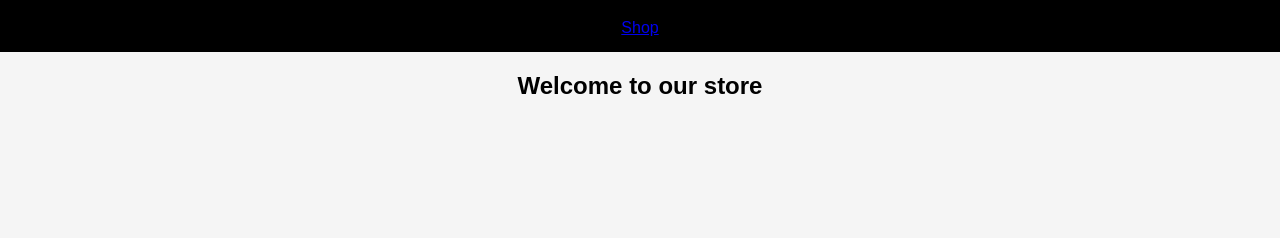
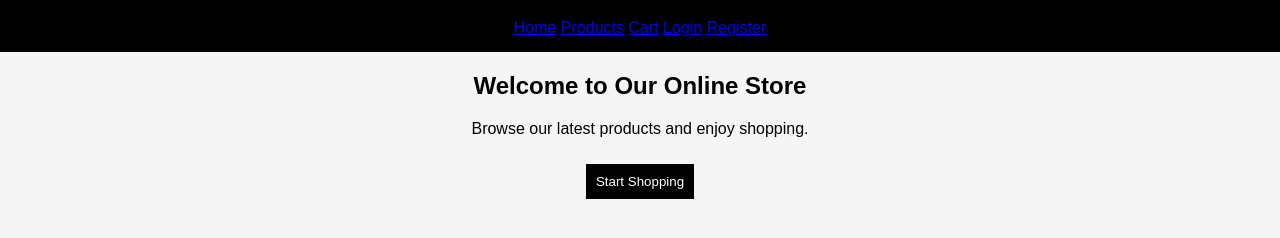
Before and after one commit to sudiptanandan23/ecommerce-demo, a website: page public/index.html in a window 1280 px wide. Shown: the part 76-314 px from the top of the page. Drawn offline with Linux system fonts and the light colour scheme.

Commit message:
Update index.html

```diff
--- a/public/index.html
+++ b/public/index.html
@@ -1,6 +1,8 @@
 <!DOCTYPE html>
 <html>
 <head>
+<meta charset="UTF-8">
+<title>Ecommerce Store</title>
 <link rel="stylesheet" href="style.css">
 </head>
 
@@ -8,10 +10,27 @@
 
 <header>
 <h1>My Ecommerce Store</h1>
-<a href="products.html">Shop</a>
+
+<nav>
+<a href="index.html">Home</a>
+<a href="products.html">Products</a>
+<a href="cart.html">Cart</a>
+<a href="login.html">Login</a>
+<a href="register.html">Register</a>
+</nav>
 </header>
 
-<h2>Welcome to our store</h2>
+<section>
+
+<h2>Welcome to Our Online Store</h2>
+
+<p>Browse our latest products and enjoy shopping.</p>
+
+<a href="products.html">
+<button>Start Shopping</button>
+</a>
+
+</section>
 
 </body>
 </html>
```
